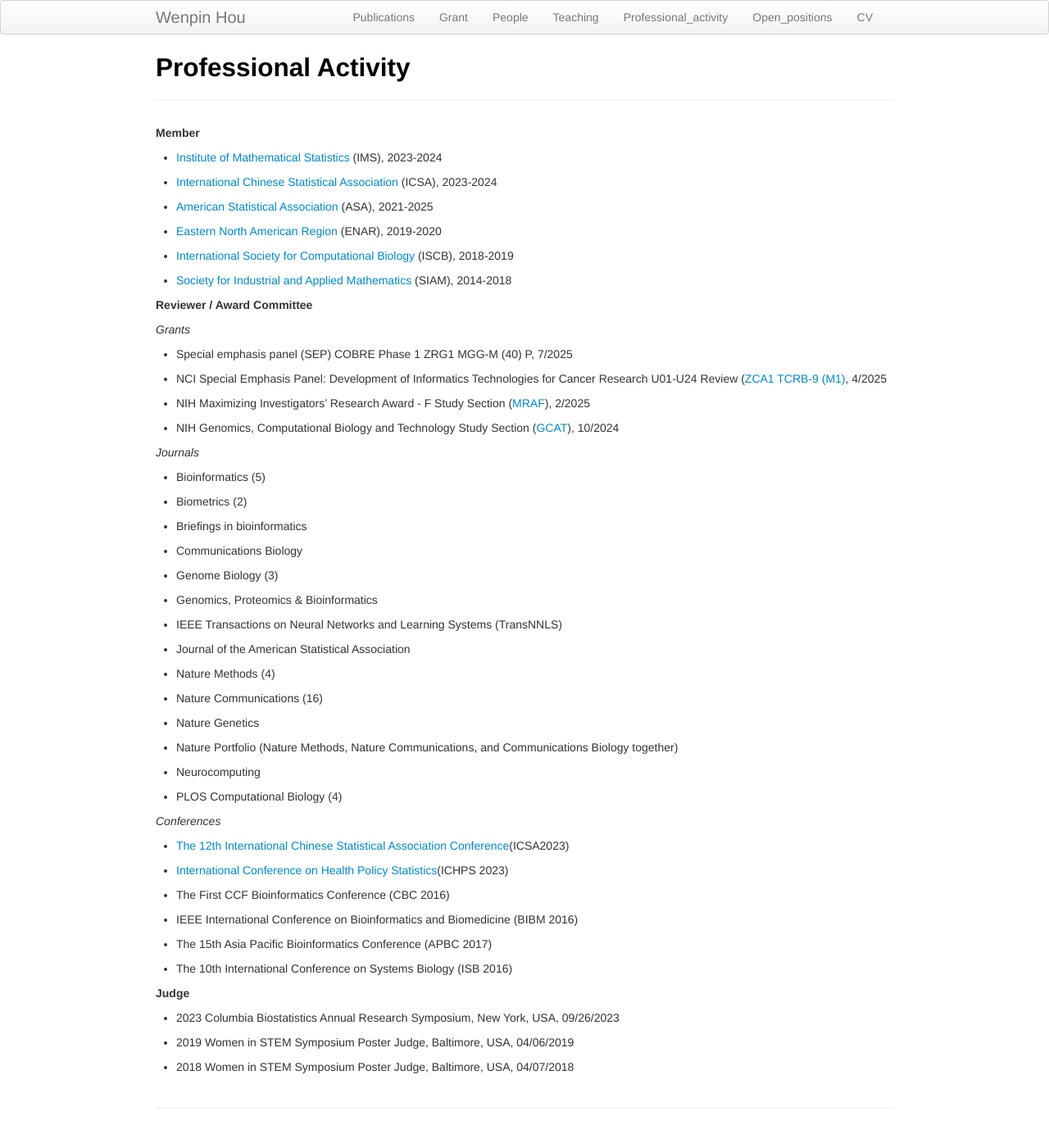
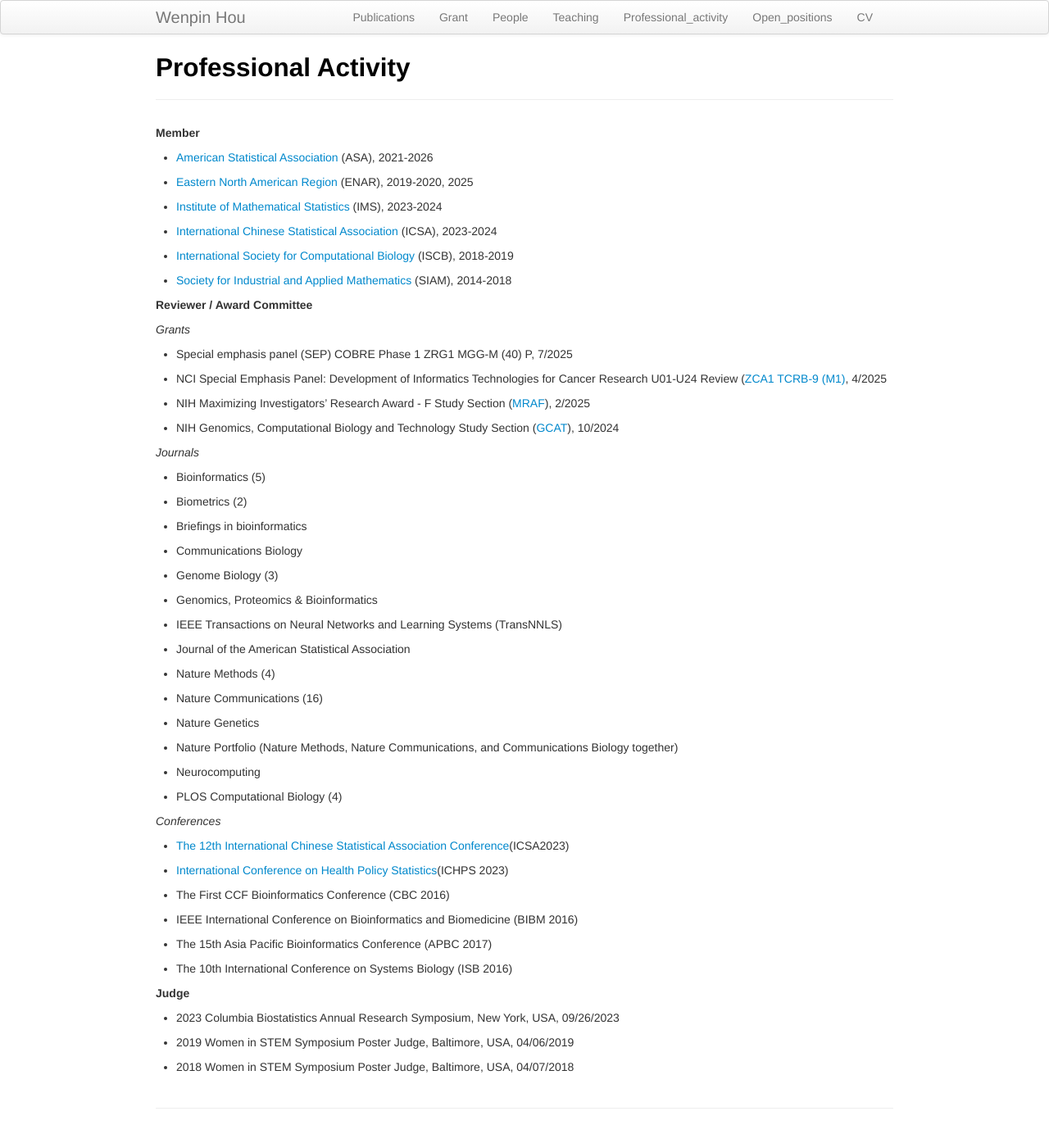
Before and after one commit to Winnie09/Wenpin_Hou, a Jekyll site: the page built from pages/professional.md, in a window 1280 px wide. Shown: the whole page at 82% size. Built offline with Jekyll 4.4.1, drawn with Linux system fonts in a browser that asks for light colours.

Commit message:
add membership

```diff
--- a/pages/professional.md
+++ b/pages/professional.md
@@ -5,13 +5,13 @@ title: Professional Activity
 
 **Member**
 
+- [American Statistical Association](https://www.amstat.org/) \(ASA\), 2021-2026
+
+- [Eastern North American Region](https://www.enar.org/) \(ENAR\), 2019-2020, 2025
+
 - [Institute of Mathematical Statistics](https://imstat.org/) \(IMS\), 2023-2024
 
 - [International Chinese Statistical Association](https://www.icsa.org/) \(ICSA\), 2023-2024
-
-- [American Statistical Association](https://www.amstat.org/) \(ASA\), 2021-2025
-
-- [Eastern North American Region](https://www.enar.org/) \(ENAR\), 2019-2020
 
 - [International Society for Computational Biology](https://www.iscb.org/) \(ISCB\), 2018-2019
 
```
